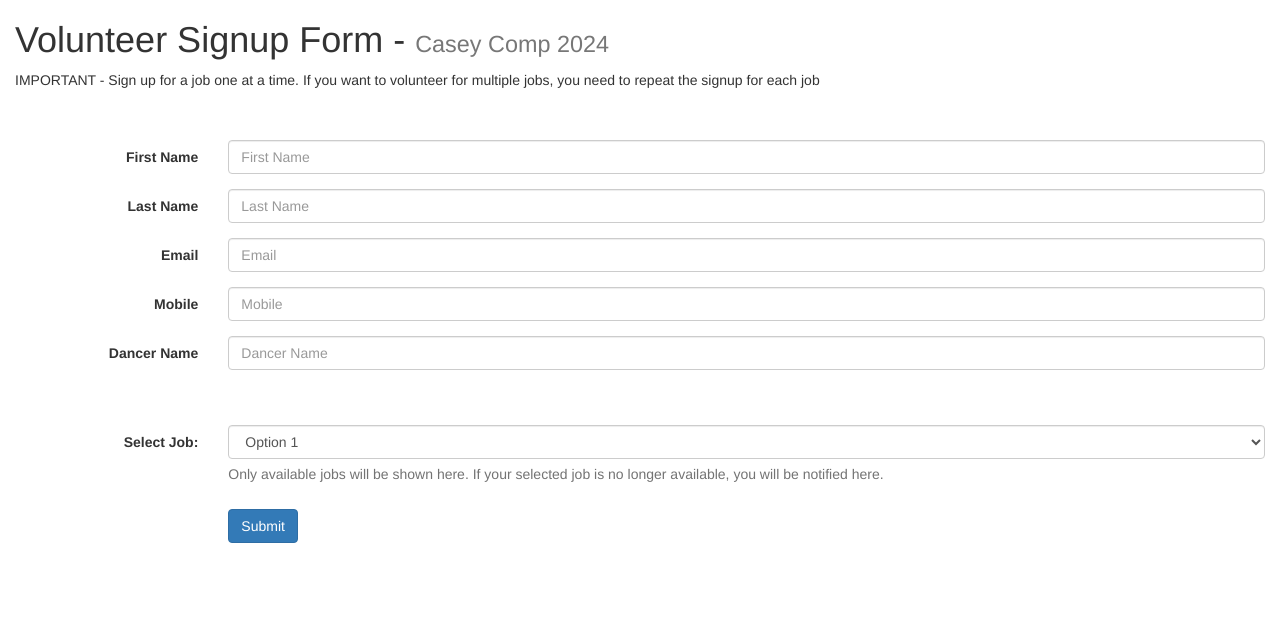
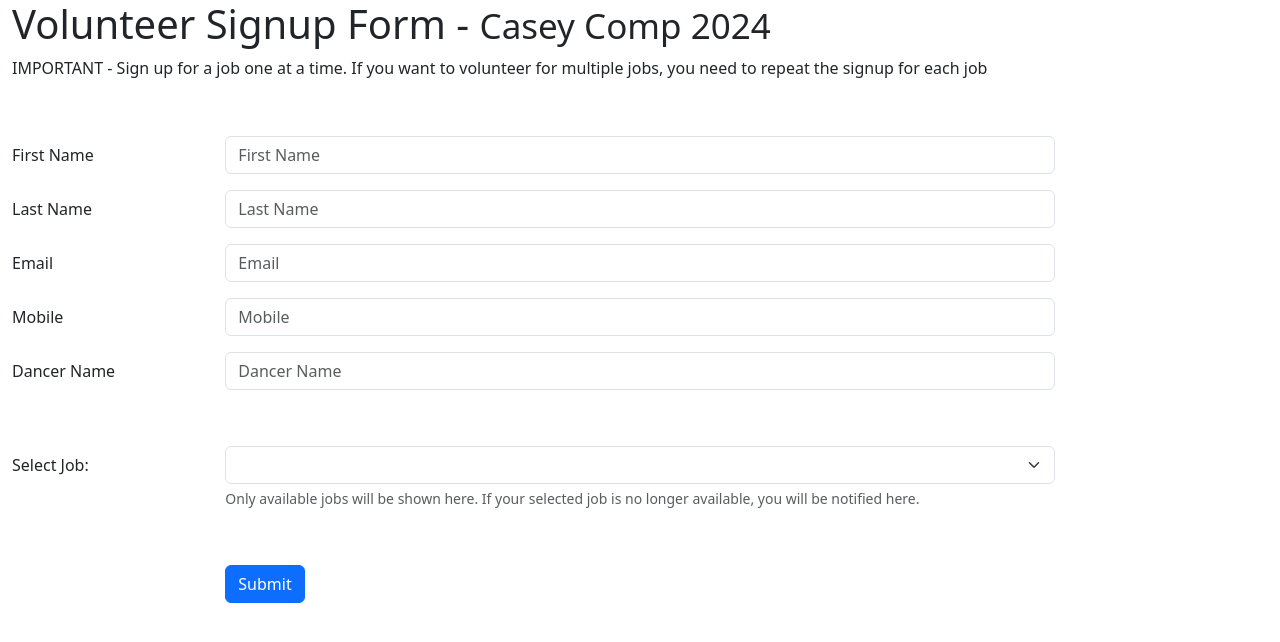
Before and after one commit to jalu-nugroho/test_project, a Flask app: page / in a window 1280 px wide. Shown: the top 642 px of the page. Run offline with Flask 3, Linux system fonts and the light colour scheme.

Commit message:
bootstrap css updated to v5.3.3

```diff
--- a/templates/home.html
+++ b/templates/home.html
@@ -1,9 +1,10 @@
 <!DOCTYPE html>
 <html>
     <head>
+        <meta charset="utf-8">
         <meta name="viewport" content="width=device-width, initial-scale=1">
         <title>Casey Comp - Volunteer Signup Form</title>
-        <link rel="stylesheet" href="https://cdn.jsdelivr.net/npm/bootstrap@3.4.1/dist/css/bootstrap.min.css" integrity="sha384-HSMxcRTRxnN+Bdg0JdbxYKrThecOKuH5zCYotlSAcp1+c8xmyTe9GYg1l9a69psu" crossorigin="anonymous">
+        <link href="https://cdn.jsdelivr.net/npm/bootstrap@5.3.3/dist/css/bootstrap.min.css" rel="stylesheet" integrity="sha384-QWTKZyjpPEjISv5WaRU9OFeRpok6YctnYmDr5pNlyT2bRjXh0JMhjY6hW+ALEwIH" crossorigin="anonymous">
         <style>
             .blank-block-line {
                 height: 40px;
@@ -17,58 +18,63 @@
                 IMPORTANT - Sign up for a job one at a time. If you want to volunteer for multiple jobs, you need to repeat the signup for each job
             </p>
             <div class="blank-block-line"></div>
-            <form class="form-horizontal">
-                <div class="form-group">
-                    <label for="firstName" class="col-sm-2 control-label">First Name</label>
-                    <div class="col-sm-10">
+            <form action="">
+                <div class="mb-3 row">
+                    <label for="firstName" class="col-sm-2 col-form-label">First Name</label>
+                    <div class="col-sm-8">
                         <input type="text" class="form-control" id="firstName" placeholder="First Name">
                     </div>
                 </div>
-                <div class="form-group">
-                    <label for="lastName" class="col-sm-2 control-label">Last Name</label>
-                    <div class="col-sm-10">
+                <div class="mb-3 row">
+                    <label for="lastName" class="col-sm-2 col-form-label">Last Name</label>
+                    <div class="col-sm-8">
                         <input type="text" class="form-control" id="lastName" placeholder="Last Name">
                     </div>
                 </div>
-                <div class="form-group">
-                    <label for="email" class="col-sm-2 control-label">Email</label>
-                    <div class="col-sm-10">
+                <div class="mb-3 row">
+                    <label for="email" class="col-sm-2 col-form-label">Email</label>
+                    <div class="col-sm-8">
                         <input type="email" class="form-control" id="email" placeholder="Email">
                     </div>
                 </div>
-                <div class="form-group">
-                    <label for="mobile" class="col-sm-2 control-label">Mobile</label>
-                    <div class="col-sm-10">
+                <div class="mb-3 row">
+                    <label for="mobile" class="col-sm-2 col-form-label">Mobile</label>
+                    <div class="col-sm-8">
                         <input type="tel" class="form-control" id="mobile" placeholder="Mobile">
                     </div>
                 </div>
-                <div class="form-group">
-                    <label for="dancerName" class="col-sm-2 control-label">Dancer Name</label>
-                    <div class="col-sm-10">
+                <div class="mb-3 row">
+                    <label for="dancerName" class="col-sm-2 col-form-label">Dancer Name</label>
+                    <div class="col-sm-8">
                         <input type="text" class="form-control" id="dancerName" placeholder="Dancer Name">
                     </div>
                 </div>
                 <div class="blank-block-line"></div>
-                <div class="form-group">
-                    <label for="job" class="col-sm-2 control-label">Select Job:</label>
-                    <div class="col-sm-10">
-                        <select class="form-control" id="job">
+                <div class="mb-3 row">
+                    <label for="job" class="col-sm-2 col-form-label">Select Job:</label>
+                    <div class="col-sm-8">
+                        <select class="form-select" id="job" aria-describedby="helpBlock">
+                            <option selected="Select a job from the list"></option>
                             <option value="Option 1">Option 1</option>
                             <option value="Option 2">Option 2</option>
                             <option value="Option 3">Option 3</option>
                             <option value="Option 4">Option 4</option>
                             <option value="Option 5">Option 5</option>
                         </select>
-                        <span id="helpBlock" class="help-block">Only available jobs will be shown here. If your selected job is no longer available, you will be notified here.</span>
+                        <div id="helpBlock" class="form-text">Only available jobs will be shown here. If your selected job is no longer available, you will be notified here.</div>
                     </div>
                 </div>
-                <div class="form-group">
-                    <label class="col-sm-2 control-label"></label>
-                    <div class="col-sm-10">
+                <div class="blank-block-line"></div>
+                <div class="mb-3 row">
+                    <label class="col-sm-2 col-form-label"></label>
+                    <div class="col-sm-8">
                         <button type="submit" class="btn btn-primary">Submit</button>
                     </div>
                 </div>
             </form>
         </div>
+        <script src="https://cdn.jsdelivr.net/npm/bootstrap@5.3.3/dist/js/bootstrap.bundle.min.js" integrity="sha384-YvpcrYf0tY3lHB60NNkmXc5s9fDVZLESaAA55NDzOxhy9GkcIdslK1eN7N6jIeHz" crossorigin="anonymous"></script>
+        <script src="https://cdn.jsdelivr.net/npm/@popperjs/core@2.11.8/dist/umd/popper.min.js" integrity="sha384-I7E8VVD/ismYTF4hNIPjVp/Zjvgyol6VFvRkX/vR+Vc4jQkC+hVqc2pM8ODewa9r" crossorigin="anonymous"></script>
+        <script src="https://cdn.jsdelivr.net/npm/bootstrap@5.3.3/dist/js/bootstrap.min.js" integrity="sha384-0pUGZvbkm6XF6gxjEnlmuGrJXVbNuzT9qBBavbLwCsOGabYfZo0T0to5eqruptLy" crossorigin="anonymous"></script>
     </body>
 </html>
```
